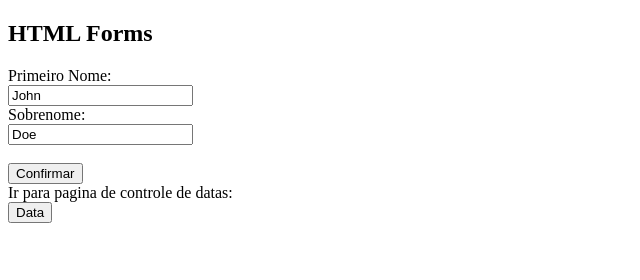
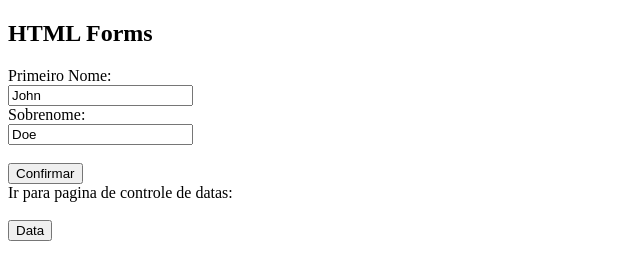
Before and after one commit to Murilo-N-M/Murilo-N-M.github.io, a plain HTML site: page index.html in a window 1280 px wide. Shown: the whole page, without its empty margins (0-640 px from the left). Drawn offline with Linux system fonts and the light colour scheme.

Commit message:
Update index.html

```diff
--- a/index.html
+++ b/index.html
@@ -13,8 +13,8 @@
     </form>
 
     <form action="teste.html">
-      <label for ="pagTeste">Ir para pagina de controle de datas:</label><br>
-      <input type="submit" value="Data"><br>
+      <label for ="pagTeste">Ir para pagina de controle de datas:</label><br><br>
+      <input type="submit" value="Data">
     </form>
 
   </body>
```
